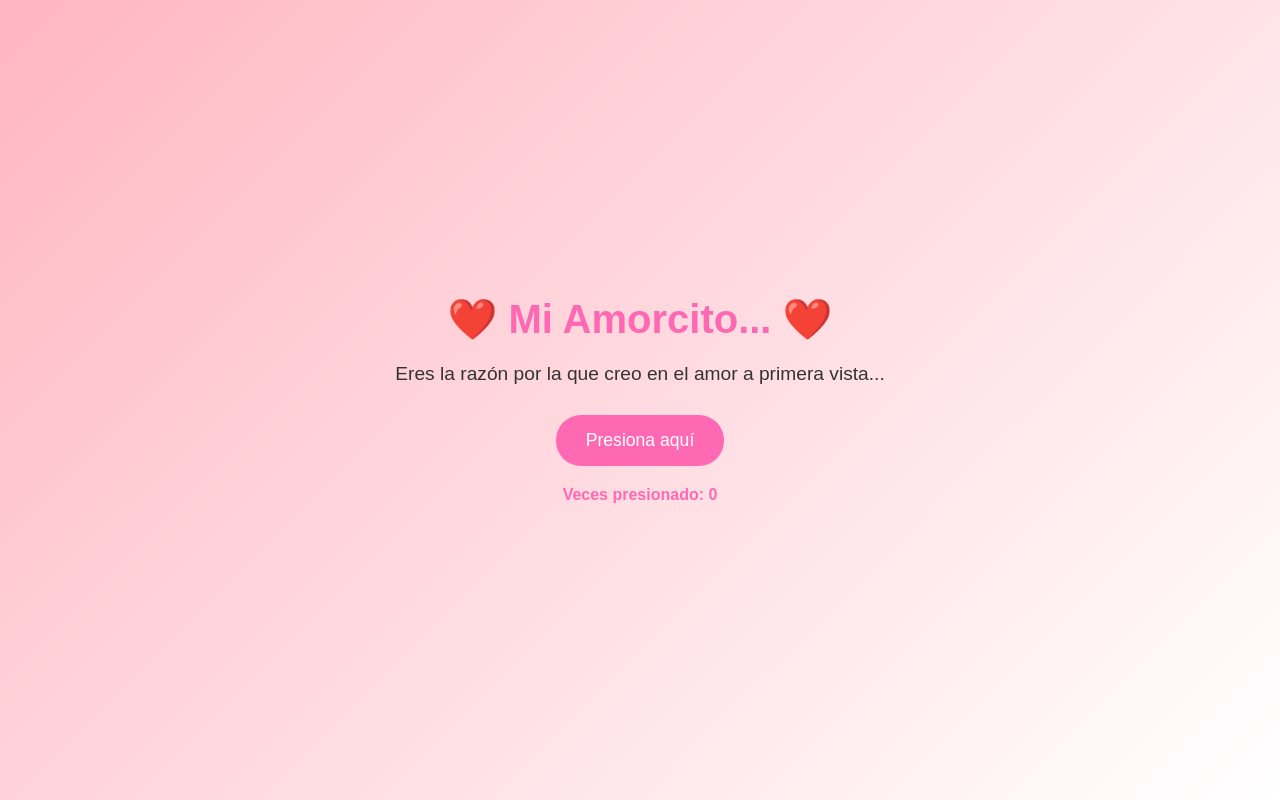
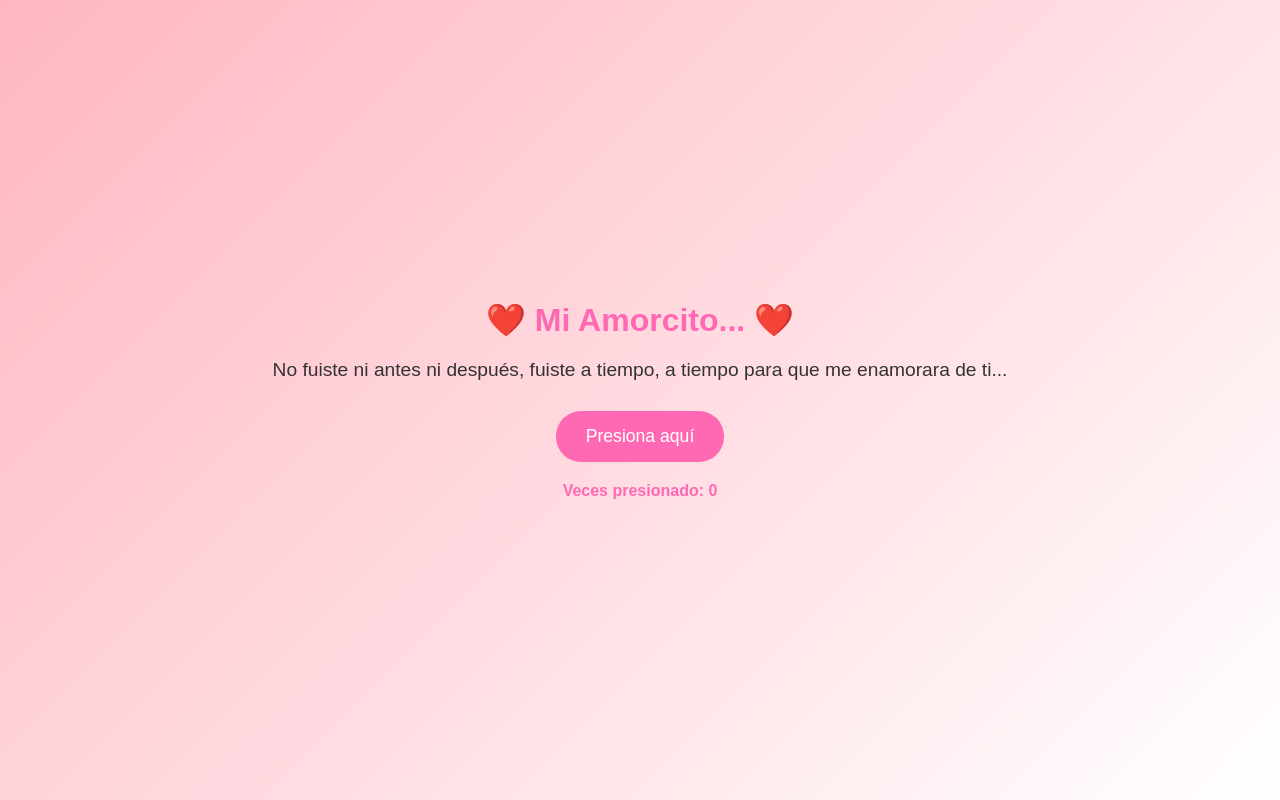
Before and after one commit to Daviixo/Project---Valentines-Day, a plain HTML site: page index.html in a window 1280 px wide. Drawn offline with Linux system fonts and the light colour scheme.

Commit message:
Small changes

```diff
--- a/index.html
+++ b/index.html
@@ -8,8 +8,8 @@
 </head>
 <body>
     <div class="contenido">
-        <h1>❤️ Mi Amorcito... ❤️</h1>
-        <p id="mensaje">Eres la razón por la que creo en el amor a primera vista...</p>
+        <h2>❤️ Mi Amorcito... ❤️</h2>
+        <p id="mensaje">No fuiste ni antes ni después, fuiste a tiempo, a tiempo para que me enamorara de ti...</p>
         <button id="botonAmor">Presiona aquí</button>
         <div class="contador" id="contador">Veces presionado: 0</div>
     </div>
--- a/styles.css
+++ b/styles.css
@@ -20,10 +20,10 @@ body {
     text-align: center;
 }
 
-h1 {
+h2 {
     color: #ff69b4;
     margin-bottom: 20px;
-    font-size: 2.5em;
+    font-size: 2.0em;
 }
 
 #mensaje {
```
